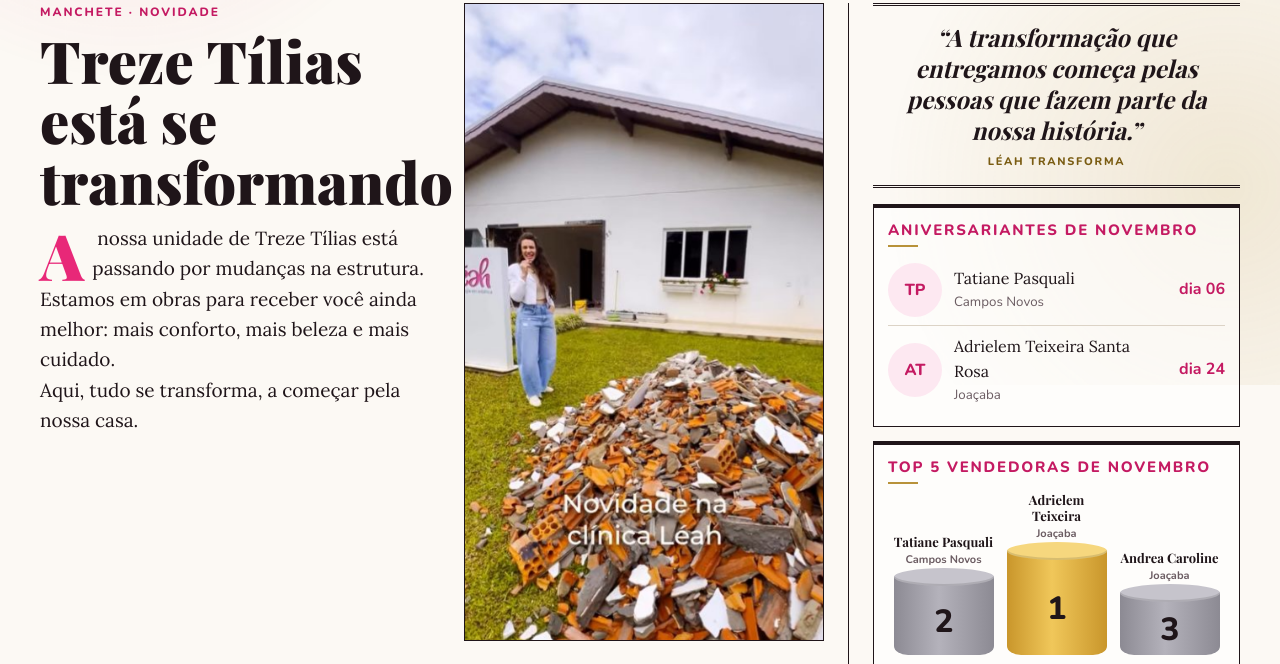
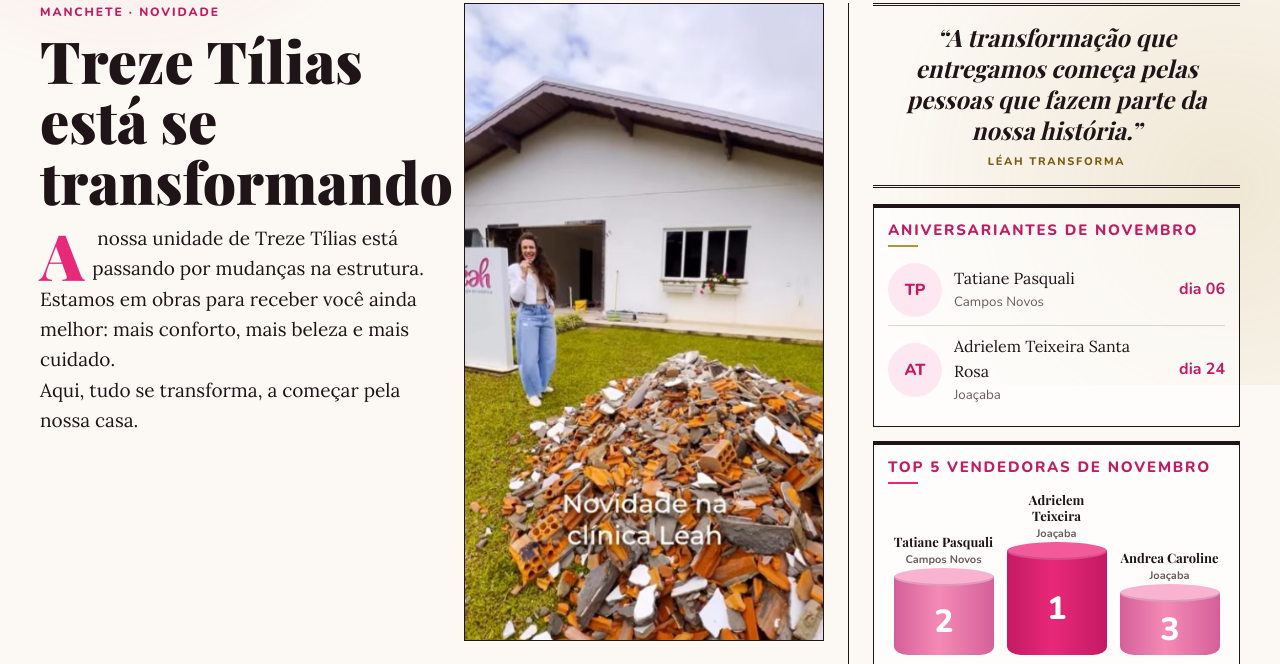
Before and after one commit to felipe-d-c/RHLeah, a plain HTML site: page index.html in a window 1280 px wide. Shown: the part 415-1079 px from the top of the page. Drawn offline with nearby package versions, Linux system fonts and the light colour scheme; a web font is replaced by a local one.

Commit message:
Update index.html

```diff
--- a/index.html
+++ b/index.html
@@ -267,15 +267,16 @@ html{scroll-behavior:auto}
 
 @media(prefers-reduced-motion:reduce){*,*::before,*::after{animation:none!important;transition:none!important}.tick{overflow-x:auto}.zm .foto{transform:none}.bg i{translate:none}}
 
-.rkp{flex:none;width:36px;height:36px;border-radius:50%;display:grid;place-items:center;font:900 14px Nunito,system-ui,sans-serif;background:var(--rose2);color:var(--rosed)}.rkp.p1{background:var(--gold2);color:var(--goldd)}
+.rkp{flex:none;width:36px;height:36px;border-radius:50%;display:grid;place-items:center;font:900 14px Nunito,system-ui,sans-serif;background:var(--rose2);color:var(--rosed)}.rkp.p1{background:var(--rose);color:#fff}
 .rkf{display:flex;justify-content:space-between;align-items:center;gap:8px;flex-wrap:wrap;margin-top:8px;font:600 12px Nunito,system-ui,sans-serif;color:var(--mut)}.rkf .btn{margin:0;padding:6px 10px;font-size:11px}.rkf .btn[disabled]{opacity:.6;cursor:default}
 .pod{display:flex;align-items:flex-end;gap:2px;margin:4px 0 12px}
 .pc{flex:1;min-width:0;display:flex;flex-direction:column;align-items:center;text-align:center}
 .pn{padding:0 3px 10px;font:700 13px/1.2 'Playfair Display',Georgia,serif;overflow-wrap:anywhere}.pn small{display:block;margin-top:2px;color:var(--mut);font:600 11px Nunito,system-ui,sans-serif}
-.pb{position:relative;width:90%;display:grid;place-items:center;padding-top:10px;border-radius:0 0 14px 14px/0 0 9px 9px;font:900 32px Nunito,system-ui,sans-serif;color:#1F1519;background:linear-gradient(90deg,#8C8A93,#B4B2BB 45%,#8C8A93);transform-origin:bottom}
-.pb::before{content:"";position:absolute;left:0;right:0;top:-9px;height:18px;border-radius:50%;background:#C6C4CC;box-shadow:inset 0 -2px 0 rgba(0,0,0,.12)}
+.pb{position:relative;width:90%;display:grid;place-items:center;padding-top:10px;border-radius:0 0 14px 14px/0 0 9px 9px;font:900 32px Nunito,system-ui,sans-serif;color:#fff;background:linear-gradient(90deg,#D4609A,#F58AB6 45%,#D4609A);transform-origin:bottom}
+.pb::before{content:"";position:absolute;left:0;right:0;top:-9px;height:18px;border-radius:50%;background:#F9B3D0;box-shadow:inset 0 -2px 0 rgba(0,0,0,.12)}
 .pb b{position:relative;font-weight:900}
-.p1 .pb{height:104px;background:linear-gradient(90deg,#C9962B,#F0C75A 45%,#C9962B)}.p1 .pb::before{background:#F6D77E}
+#rk h3::after{background:var(--rose)}
+.p1 .pb{height:104px;background:linear-gradient(90deg,#C41A62,#E82878 45%,#C41A62)}.p1 .pb::before{background:#F25A9A}
 .p2 .pb{height:78px}.p3 .pb{height:62px}
 @keyframes pbUp{from{transform:scaleY(.05);opacity:0}to{transform:none;opacity:1}}
 @media (prefers-reduced-motion:no-preference){.pb{animation:pbUp .8s cubic-bezier(.2,.8,.2,1) both}.p1 .pb{animation-delay:.3s}.p2 .pb{animation-delay:.15s}}
```
